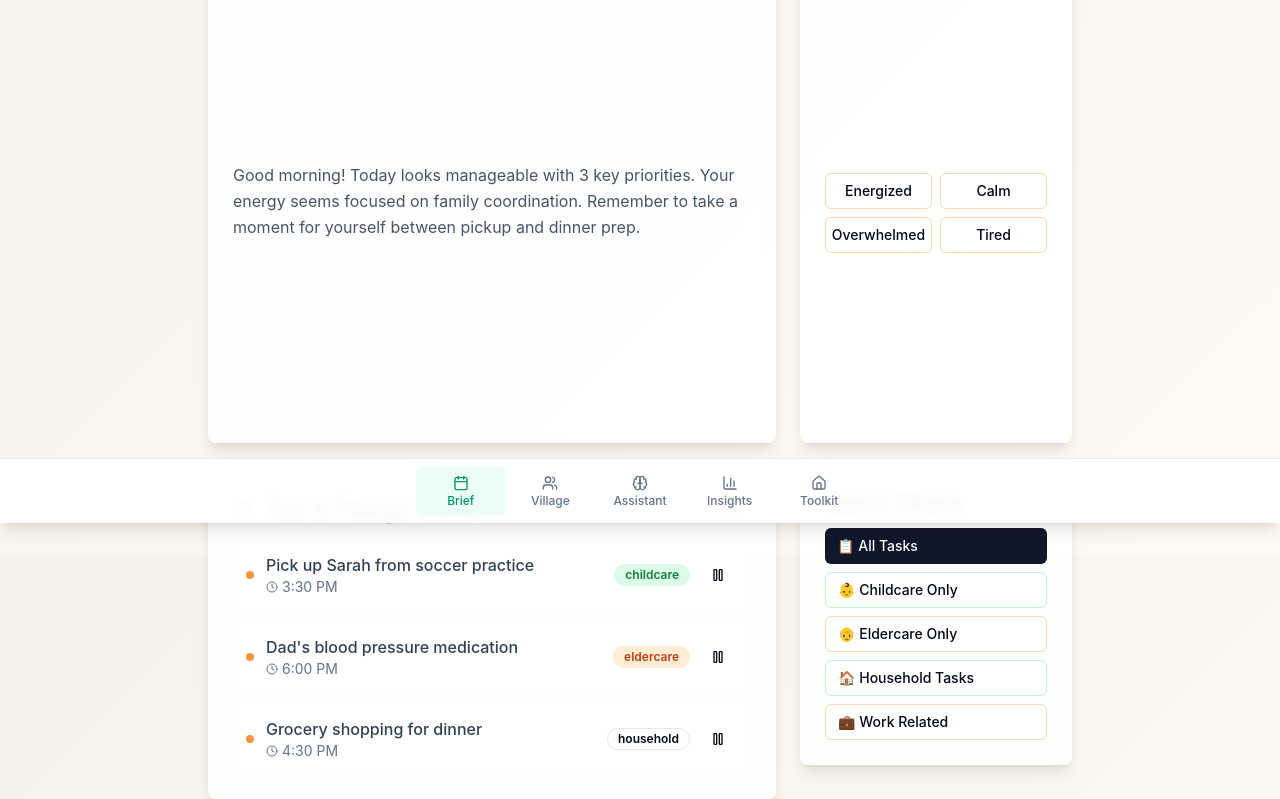
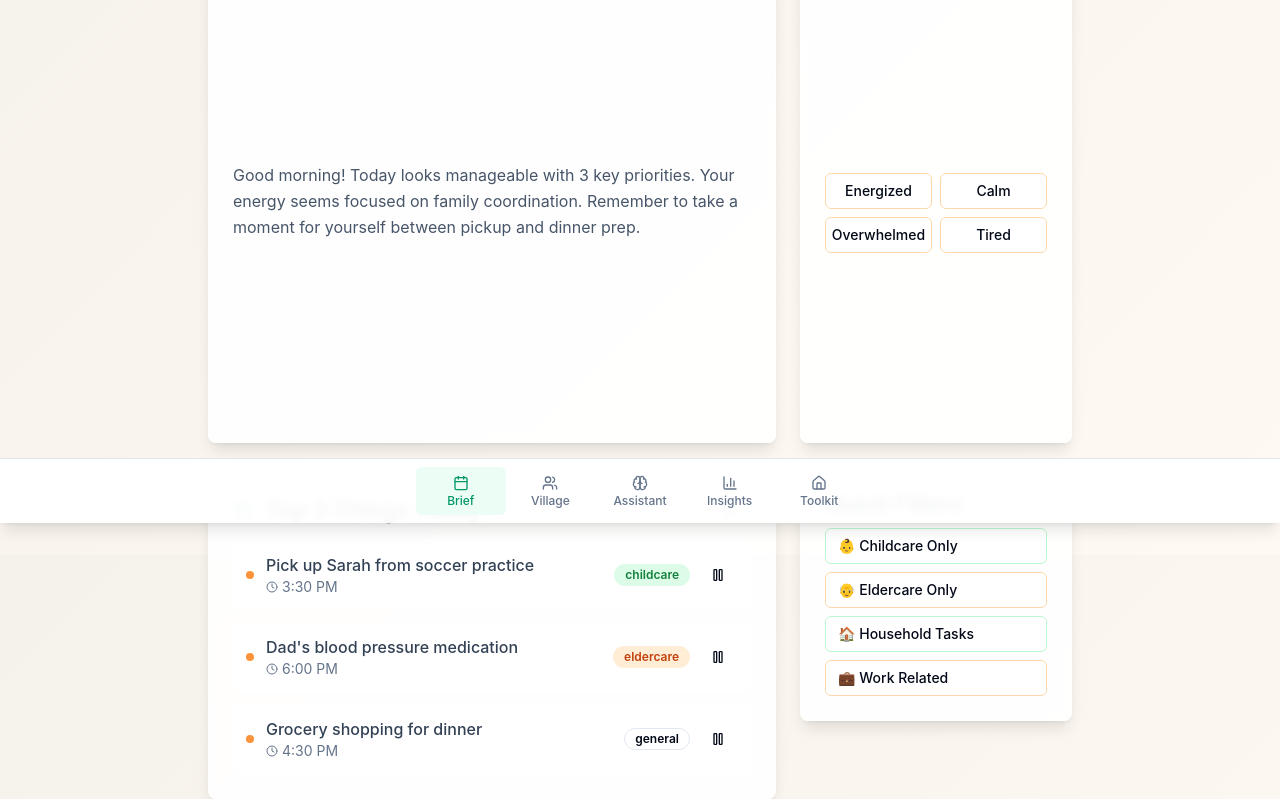
Before and after one commit to rembertdesigns/Eloura-Beta, a React (Vite) app: page /daily-brief in a window 1280 px wide. Shown: the part 277-1076 px from the top of the page. Built offline with nearby package versions, Linux system fonts and the light colour scheme.

Commit message:
Reverted to commit 57901f4f20bcc48d9f159f73a18c3944b1e46dc8

```diff
--- a/src/pages/DailyBrief.tsx
+++ b/src/pages/DailyBrief.tsx
@@ -10,29 +10,14 @@ import FeatureFooter from '@/components/FeatureFooter';
 const DailyBrief = () => {
   const [moodChecked, setMoodChecked] = useState(false);
   const [selectedMood, setSelectedMood] = useState('');
-  const [activeFilter, setActiveFilter] = useState('all');
 
-  const allTasks = [
+  const topTasks = [
     { id: 1, text: "Pick up Sarah from soccer practice", time: "3:30 PM", category: "childcare" },
     { id: 2, text: "Dad's blood pressure medication", time: "6:00 PM", category: "eldercare" },
-    { id: 3, text: "Grocery shopping for dinner", time: "4:30 PM", category: "household" },
-    { id: 4, text: "Finish quarterly report", time: "2:00 PM", category: "work" },
-    { id: 5, text: "Schedule pediatrician appointment", time: "Morning", category: "childcare" },
-    { id: 6, text: "Pick up prescription for Mom", time: "5:00 PM", category: "eldercare" }
+    { id: 3, text: "Grocery shopping for dinner", time: "4:30 PM", category: "general" }
   ];
 
-  const getFilteredTasks = () => {
-    if (activeFilter === 'all') return allTasks.slice(0, 3);
-    return allTasks.filter(task => task.category === activeFilter).slice(0, 3);
-  };
-
-  const topTasks = getFilteredTasks();
-
   const aiSummary = "Good morning! Today looks manageable with 3 key priorities. Your energy seems focused on family coordination. Remember to take a moment for yourself between pickup and dinner prep.";
-
-  const handleFilterClick = (filter: string) => {
-    setActiveFilter(filter);
-  };
 
   return (
     <div className="min-h-screen warm-gradient pb-20">
@@ -70,11 +55,6 @@ const DailyBrief = () => {
                   <span className="flex items-center gap-3">
                     <Calendar className="h-5 w-5 text-green-600" />
                     Top 3 Things Today
-                    {activeFilter !== 'all' && (
-                      <Badge variant="outline" className="ml-2 text-xs">
-                        {activeFilter}
-                      </Badge>
-                    )}
                   </span>
                   <Button variant="ghost" size="sm" className="hover:bg-orange-50">
                     <Edit3 className="h-4 w-4" />
@@ -82,8 +62,7 @@ const DailyBrief = () => {
                 </CardTitle>
               </CardHeader>
               <CardContent className="space-y-3">
-                {topTasks.length > 0 ? (
-                  topTasks.map((task) => (
+                {topTasks.map((task) => (
                   <div key={task.id} className="flex items-center justify-between p-3 bg-white/60 rounded-lg border border-white/50">
                     <div className="flex items-center gap-3">
                       <div className="h-2 w-2 bg-orange-400 rounded-full"></div>
@@ -106,10 +85,7 @@ const DailyBrief = () => {
                       </Button>
                     </div>
                   </div>
-                  ))
-                ) : (
-                  <p className="text-slate-500 text-center py-4">No tasks found for this filter</p>
-                )}
+                ))}
               </CardContent>
             </Card>
           </div>
@@ -166,44 +142,16 @@ const DailyBrief = () => {
                 <CardTitle className="text-slate-700">Quick Filters</CardTitle>
               </CardHeader>
               <CardContent className="space-y-2">
-                <Button
-                  variant={activeFilter === 'all' ? 'default' : 'outline'}
-                  size="sm"
-                  className="w-full justify-start"
-                  onClick={() => handleFilterClick('all')}
-                >
-                  📋 All Tasks
-                </Button>
-                <Button
-                  variant={activeFilter === 'childcare' ? 'default' : 'outline'}
-                  size="sm"
-                  className="w-full justify-start border-green-200 hover:bg-green-50 hover:border-green-300"
-                  onClick={() => handleFilterClick('childcare')}
-                >
+                <Button variant="outline" size="sm" className="w-full justify-start border-green-200 hover:bg-green-50 hover:border-green-300">
                   👶 Childcare Only
                 </Button>
-                <Button
-                  variant={activeFilter === 'eldercare' ? 'default' : 'outline'}
-                  size="sm"
-                  className="w-full justify-start border-orange-200 hover:bg-orange-50 hover:border-orange-300"
-                  onClick={() => handleFilterClick('eldercare')}
-                >
+                <Button variant="outline" size="sm" className="w-full justify-start border-orange-200 hover:bg-orange-50 hover:border-orange-300">
                   👴 Eldercare Only
                 </Button>
-                <Button
-                  variant={activeFilter === 'household' ? 'default' : 'outline'}
-                  size="sm"
-                  className="w-full justify-start border-green-200 hover:bg-green-50 hover:border-green-300"
-                  onClick={() => handleFilterClick('household')}
-                >
+                <Button variant="outline" size="sm" className="w-full justify-start border-green-200 hover:bg-green-50 hover:border-green-300">
                   🏠 Household Tasks
                 </Button>
-                <Button
-                  variant={activeFilter === 'work' ? 'default' : 'outline'}
-                  size="sm"
-                  className="w-full justify-start border-orange-200 hover:bg-orange-50 hover:border-orange-300"
-                  onClick={() => handleFilterClick('work')}
-                >
+                <Button variant="outline" size="sm" className="w-full justify-start border-orange-200 hover:bg-orange-50 hover:border-orange-300">
                   💼 Work Related
                 </Button>
               </CardContent>
```
Lines whose indentation alone changed are shown as unchanged.
